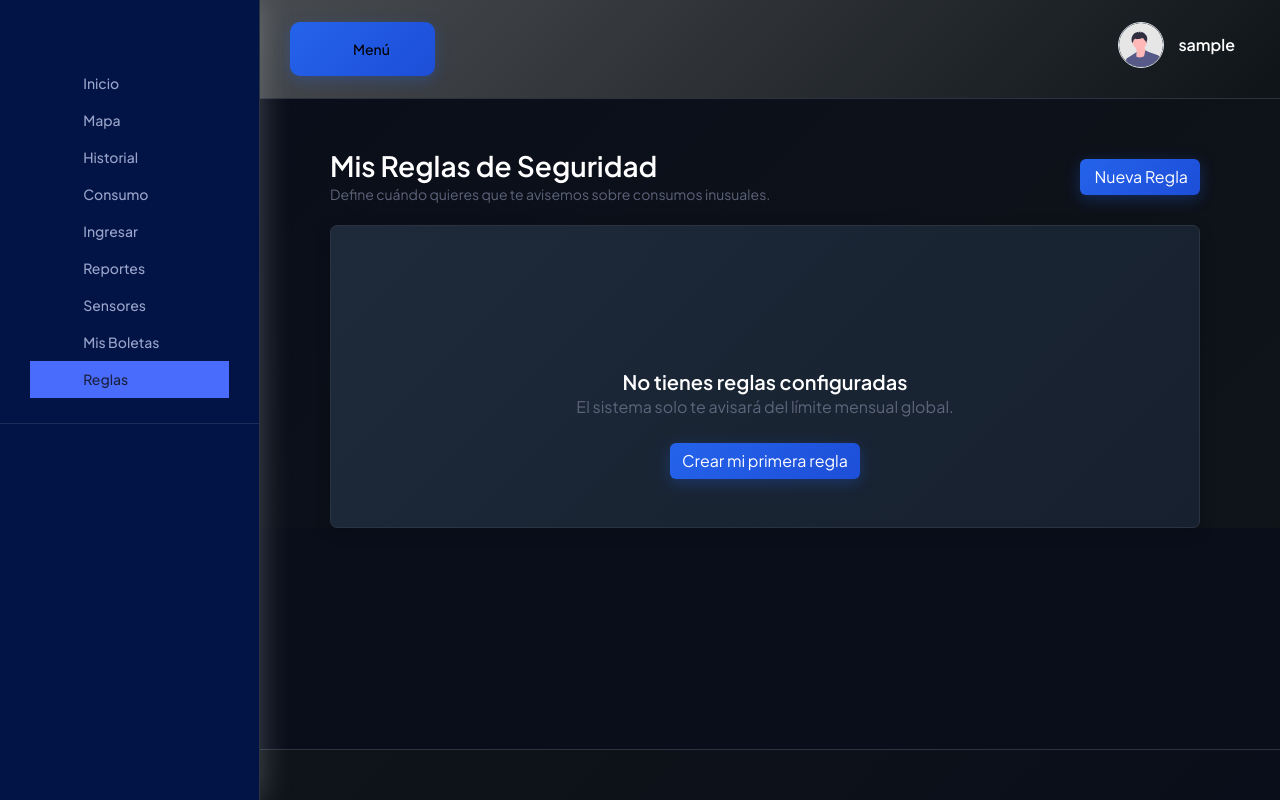
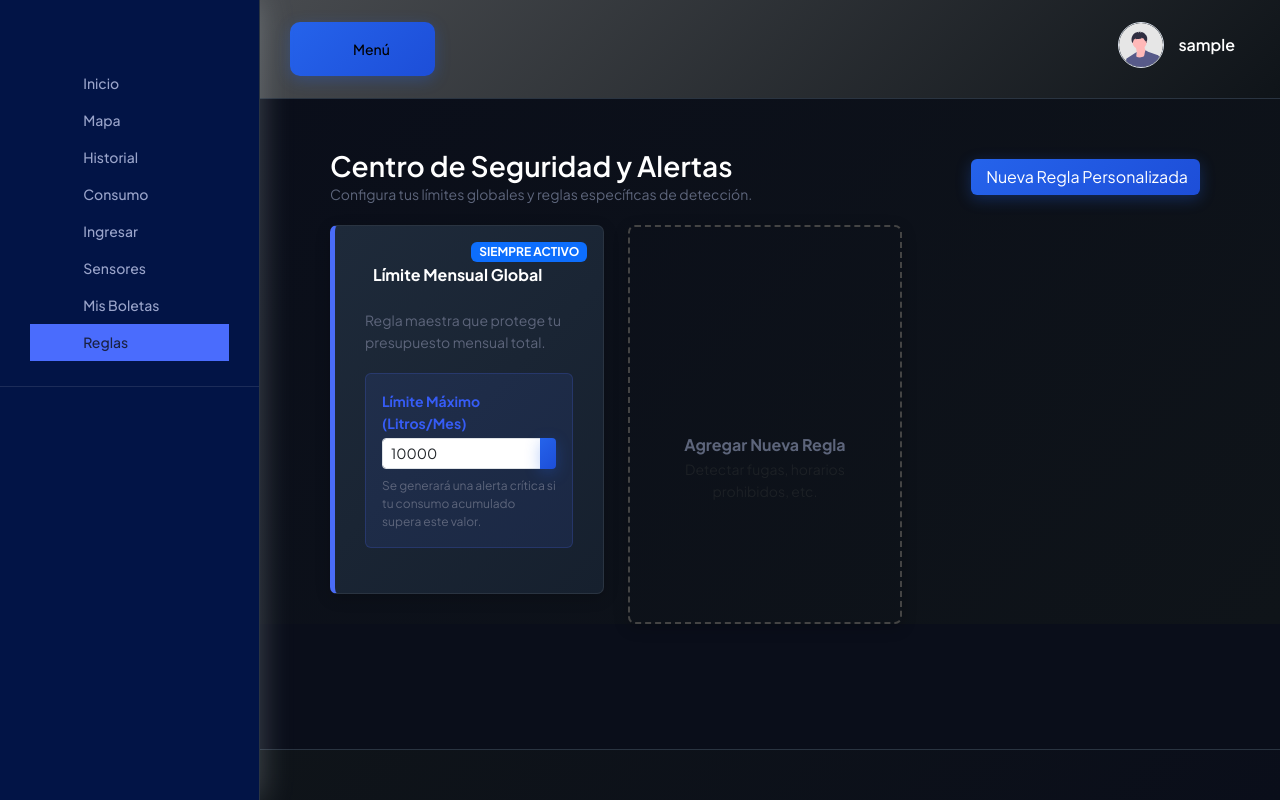
Before and after one commit to Arielquezada123/Los-Pinguinos, a Django app: page /reglas/ in a window 1280 px wide. Run offline with Django 5.2, Linux system fonts and the light colour scheme; the visitor is signed in with stand-in values (Sample User, id 1); data that the repository does not hold is empty; some libraries are stand-ins or nearby versions.

Commit message:
reportes

```diff
--- a/reportes/views.py
+++ b/reportes/views.py
@@ -10,7 +10,7 @@ from sensores.views import get_organizacion_actual
 from django.utils import timezone
 from .forms import TarifaForm, ReglaAlertaForm
 from .models import Alerta, Tarifa, Boleta, ReglaAlerta
-
+from gestorUser.forms import LimiteMensualForm
 @login_required
 def reportes_pagina(request):
     """
@@ -262,9 +262,27 @@ def registrar_pago_view(request, boleta_id):
 
 @login_required
 def reglas_lista_view(request):
-    """(R) Listar todas las reglas del usuario"""
-    reglas = ReglaAlerta.objects.filter(usuario=request.user.usuario)
-    return render(request, 'reportes/reglas_lista.html', {'reglas': reglas})
+    """
+    (R) Centro de Control de Seguridad:
+    Muestra el Límite Global Mensual (editable) Y la lista de reglas personalizadas.
+    """
+    usuario = request.user.usuario
+
+    if request.method == 'POST' and 'submit_limite_global' in request.POST:
+        form_limite = LimiteMensualForm(request.POST, instance=usuario)
+        if form_limite.is_valid():
+            form_limite.save()
+            messages.success(request, 'Límite Mensual Global actualizado correctamente.')
+            return redirect('reglas_lista')
+    else:
+        form_limite = LimiteMensualForm(instance=usuario)
+    reglas = ReglaAlerta.objects.filter(usuario=usuario).order_by('-activa', 'hora_inicio')
+
+    context = {
+        'reglas': reglas,
+        'form_limite': form_limite
+    }
+    return render(request, 'reportes/reglas_lista.html', context)
 
 @login_required
 def reglas_crear_view(request):
--- a/sensores/views.py
+++ b/sensores/views.py
@@ -15,8 +15,7 @@ from gestorUser.models import Usuario, Membresia, Organizacion
 from django.db.models import Count, Max,  Sum, F
 from django.utils import timezone
 from datetime import timedelta, datetime
-from django.conf import settings
-
+from reportes.models import ReglaAlerta
 
 @login_required
 def historial_consumo(request):
--- a/templates/base/base_dashboard.html
+++ b/templates/base/base_dashboard.html
@@ -131,12 +131,6 @@
                   <span class="text">Ingresar</span>
               </a>
           </li>
-          <li class="nav-item {% if request.resolver_match.url_name == 'reportes_pagina' %}active{% endif %}">
-              <a href="{% url 'reportes_pagina' %}">
-                  <span class="icon"><i class="lni lni-warning"></i></span>
-                  <span class="text">Reportes</span>
-              </a>
-          </li>
           <li class="nav-item {% if request.resolver_match.url_name == 'lista_sensores' %}active{% endif %}">
             <a href="{% url 'lista_sensores' %}"> <span class="icon"><i class="lni lni-cloud-network"></i></span>
                 <span class="text">Sensores</span>
--- a/templates/reportes/cliente_lista_boletas.html
+++ b/templates/reportes/cliente_lista_boletas.html
@@ -145,8 +145,7 @@
                 "language": { "url": "//cdn.datatables.net/plug-ins/1.13.6/i18n/es-ES.json" }
             });
         } else {
-            // Si está vacía, mostrar mensaje manual
-            tableBody.innerHTML = '<tr><td colspan="6" class="text-center py-4 text-muted">No tienes boletas emitidas todavía.</td></tr>';
+            tableBody.innerHTML = '<tr><td colspan="6" class="text-center py-4" style="color: #e0e8f0;">No tienes boletas emitidas todavía.</td></tr>';
         }
     });
 </script>
--- a/templates/reportes/reglas_lista.html
+++ b/templates/reportes/reglas_lista.html
@@ -1,21 +1,57 @@
 {% extends "base/base_dashboard.html" %}
 
-{% block title %}Configuración de Alertas{% endblock %}
+{% block title %}Centro de Seguridad{% endblock %}
 
 {% block dashboard_content %}
 <div class="title-wrapper pt-30 mb-20 d-flex justify-content-between align-items-center">
     <div class="row align-items-center">
       <div class="col-md-12">
-        <h2>Mis Reglas de Seguridad</h2>
-        <p class="text-sm text-gray">Define cuándo quieres que te avisemos sobre consumos inusuales.</p>
+        <h2>Centro de Seguridad y Alertas</h2>
+        <p class="text-sm text-gray">Configura tus límites globales y reglas específicas de detección.</p>
       </div>
     </div>
     <a href="{% url 'reglas_crear' %}" class="btn btn-primary">
-      <i class="lni lni-plus"></i> Nueva Regla
+      <i class="lni lni-plus"></i> Nueva Regla Personalizada
     </a>
 </div>
 
 <div class="row">
+
+    <div class="col-xl-4 col-lg-4 col-md-6 col-sm-12">
+        <div class="card-style mb-30 position-relative" style="border-left: 5px solid #4a6cf7;">
+            <span class="position-absolute top-0 end-0 m-3 badge bg-primary">
+                SIEMPRE ACTIVO
+            </span>
+
+            <div class="icon-text d-flex align-items-center mb-10">
+                <div class="icon text-primary fs-2 me-2">
+                    <i class="lni lni-layers"></i>
+                </div>
+                <h5 class="mb-0">Límite Mensual Global</h5>
+            </div>
+
+            <p class="text-sm mb-20 text-gray">
+                Regla maestra que protege tu presupuesto mensual total.
+            </p>
+
+            <form method="POST">
+                {% csrf_token %}
+                <div class="alert-config-detail p-3 rounded mb-20" style="background: rgba(74, 108, 247, 0.1) !important; border: 1px solid rgba(74, 108, 247, 0.2);">
+                    <label class="text-sm fw-bold text-primary mb-1">Límite Máximo (Litros/Mes)</label>
+                    <div class="input-group input-group-sm">
+                        {{ form_limite.limite_consumo_mensual }}
+                        <button type="submit" name="submit_limite_global" class="btn btn-primary btn-sm" title="Guardar cambios">
+                            <i class="lni lni-checkmark"></i>
+                        </button>
+                    </div>
+                    <small class="text-xs text-gray mt-2 d-block">
+                        Se generará una alerta crítica si tu consumo acumulado supera este valor.
+                    </small>
+                </div>
+            </form>
+        </div>
+    </div>
+
     {% for regla in reglas %}
     <div class="col-xl-4 col-lg-4 col-md-6 col-sm-12">
         <div class="card-style mb-30 position-relative">
@@ -23,7 +59,13 @@
                 {% if regla.activa %}ACTIVA{% else %}PAUSADA{% endif %}
             </span>
 
-            <h5 class="mb-10">{{ regla.nombre }}</h5>
+            <div class="icon-text d-flex align-items-center mb-10">
+                <div class="icon {% if regla.activa %}text-success{% else %}text-secondary{% endif %} fs-2 me-2">
+                    <i class="lni lni-shield"></i>
+                </div>
+                <h5 class="mb-0">{{ regla.nombre }}</h5>
+            </div>
+
             <p class="text-sm mb-20 text-gray">
                 {% if regla.dispositivo %}
                     <i class="lni lni-sensor"></i> {{ regla.dispositivo.nombre }}
@@ -32,32 +74,68 @@
                 {% endif %}
             </p>
 
-            <div class="alert-config-detail p-3 bg-light rounded mb-20" style="background: rgba(255,255,255,0.05) !important;">
+            <div class="alert-config-detail p-3 rounded mb-20" style="background: rgba(255,255,255,0.05) !important;">
                 <ul class="list-unstyled mb-0 text-sm">
-                    <li class="mb-1"><strong>⏰ Horario:</strong> {{ regla.hora_inicio|time:"H:i" }} a {{ regla.hora_fin|time:"H:i" }}</li>
-                    <li class="mb-1"><strong>💧 Límite:</strong> > {{ regla.flujo_maximo }} L/min</li>
-                    <li class="mb-1"><strong>⏳ Duración:</strong> x {{ regla.duracion_minima }} min</li>
-                    <li><strong>Email:</strong> {% if regla.enviar_email %}Sí{% else %}No{% endif %}</li>
+                    <li class="mb-2 d-flex justify-content-between">
+                        <span><i class="lni lni-timer"></i> Horario:</span>
+                        <strong>{{ regla.hora_inicio|time:"H:i" }} - {{ regla.hora_fin|time:"H:i" }}</strong>
+                    </li>
+                    <li class="mb-2 d-flex justify-content-between">
+                        <span><i class="lni lni-drop"></i> Flujo Máx:</span>
+                        <strong class="text-warning">> {{ regla.flujo_maximo }} L/min</strong>
+                    </li>
+                    <li class="mb-2 d-flex justify-content-between">
+                        <span><i class="lni lni-hourglass"></i> Duración:</span>
+                        <strong>{{ regla.duracion_minima }} min</strong>
+                    </li>
+                    <li class="d-flex justify-content-between">
+                        <span><i class="lni lni-envelope"></i> Email:</span>
+                        {% if regla.enviar_email %}
+                            <span class="text-success"><i class="lni lni-checkmark-circle"></i> Sí</span>
+                        {% else %}
+                            <span class="text-muted">No</span>
+                        {% endif %}
+                    </li>
                 </ul>
             </div>
 
-            <div class="action-buttons d-flex justify-content-between">
-                <a href="{% url 'reglas_editar' regla.id %}" class="btn btn-outline-primary btn-sm w-50 me-2">Editar</a>
-                <a href="{% url 'reglas_eliminar' regla.id %}" class="btn btn-outline-danger btn-sm w-50">Eliminar</a>
+            <div class="action-buttons d-flex justify-content-between gap-2">
+                <a href="{% url 'reglas_editar' regla.id %}" class="btn btn-outline-primary btn-sm flex-grow-1">
+                    <i class="lni lni-pencil"></i> Editar
+                </a>
+                <a href="{% url 'reglas_eliminar' regla.id %}" class="btn btn-outline-danger btn-sm flex-grow-1">
+                    <i class="lni lni-trash-can"></i>
+                </a>
             </div>
         </div>
     </div>
-    {% empty %}
-    <div class="col-12">
-        <div class="card-style text-center py-5">
-            <div class="icon mb-4 text-gray" style="font-size: 3rem;">
-                <i class="lni lni-shield"></i>
+    {% endfor %}
+
+    <div class="col-xl-4 col-lg-4 col-md-6 col-sm-12">
+        <a href="{% url 'reglas_crear' %}" class="card-style mb-30 d-flex flex-column align-items-center justify-content-center h-100 text-center text-decoration-none" style="border: 2px dashed #444; background: transparent; min-height: 280px; transition: all 0.3s;">
+            <div class="icon text-primary mb-3" style="font-size: 3rem; opacity: 0.5;">
+                <i class="lni lni-circle-plus"></i>
             </div>
-            <h4>No tienes reglas configuradas</h4>
-            <p class="text-gray mb-4">El sistema solo te avisará del límite mensual global.</p>
-            <a href="{% url 'reglas_crear' %}" class="btn btn-primary">Crear mi primera regla</a>
-        </div>
+            <h5 class="text-gray mb-1">Agregar Nueva Regla</h5>
+            <p class="text-sm text-muted">Detectar fugas, horarios prohibidos, etc.</p>
+        </a>
     </div>
-    {% endfor %}
+
 </div>
+
+<style>
+    a.card-style:hover {
+        border-color: #4a6cf7 !important;
+        background: rgba(74, 108, 247, 0.05) !important;
+        transform: translateY(-5px);
+    }
+    .input-group-sm .form-control {
+        border-top-right-radius: 0;
+        border-bottom-right-radius: 0;
+    }
+    .input-group-sm .btn {
+        border-top-left-radius: 0;
+        border-bottom-left-radius: 0;
+    }
+</style>
 {% endblock %}
```
